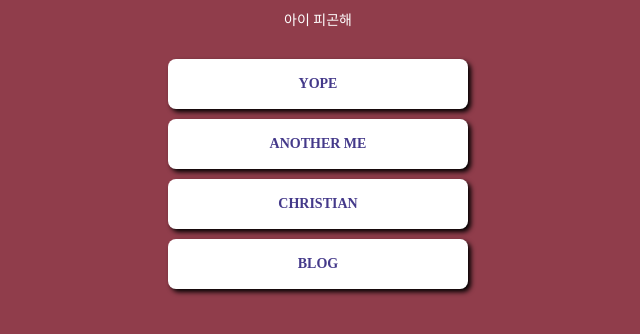
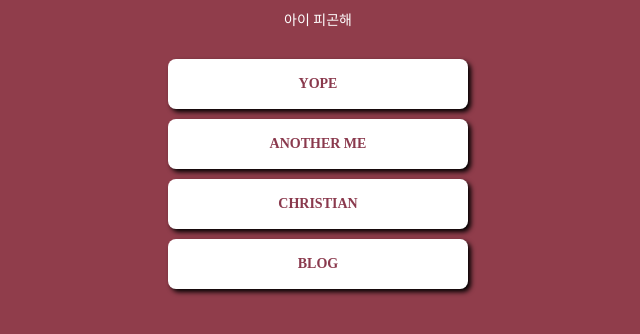
Before and after one commit to YOPEJX/mypage, a plain HTML site: page index.html in a window 1280 px wide. Shown: the part 188-522 px from the top of the page, without its empty margins (322-962 px from the left). Drawn offline with Linux system fonts and the light colour scheme; a web font is replaced by a local one.

Commit message:
Update index.html

```diff
--- a/index.html
+++ b/index.html
@@ -61,7 +61,7 @@
 
             font-size: 14px;
             font-weight: bold;
-            color: #44398a;
+            color: #8a394d;
 
             display: flex;
             flex-direction: column;
```
